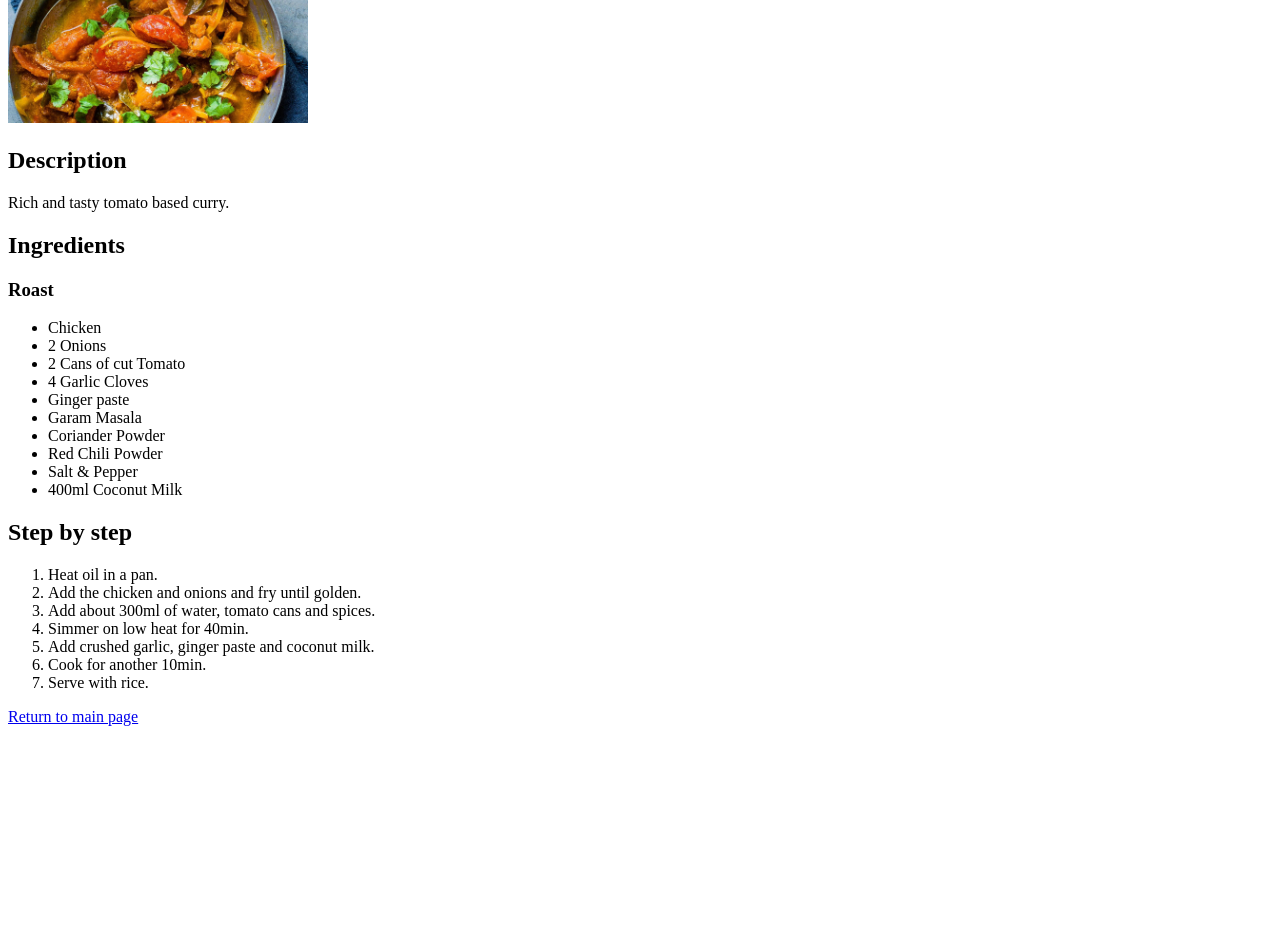
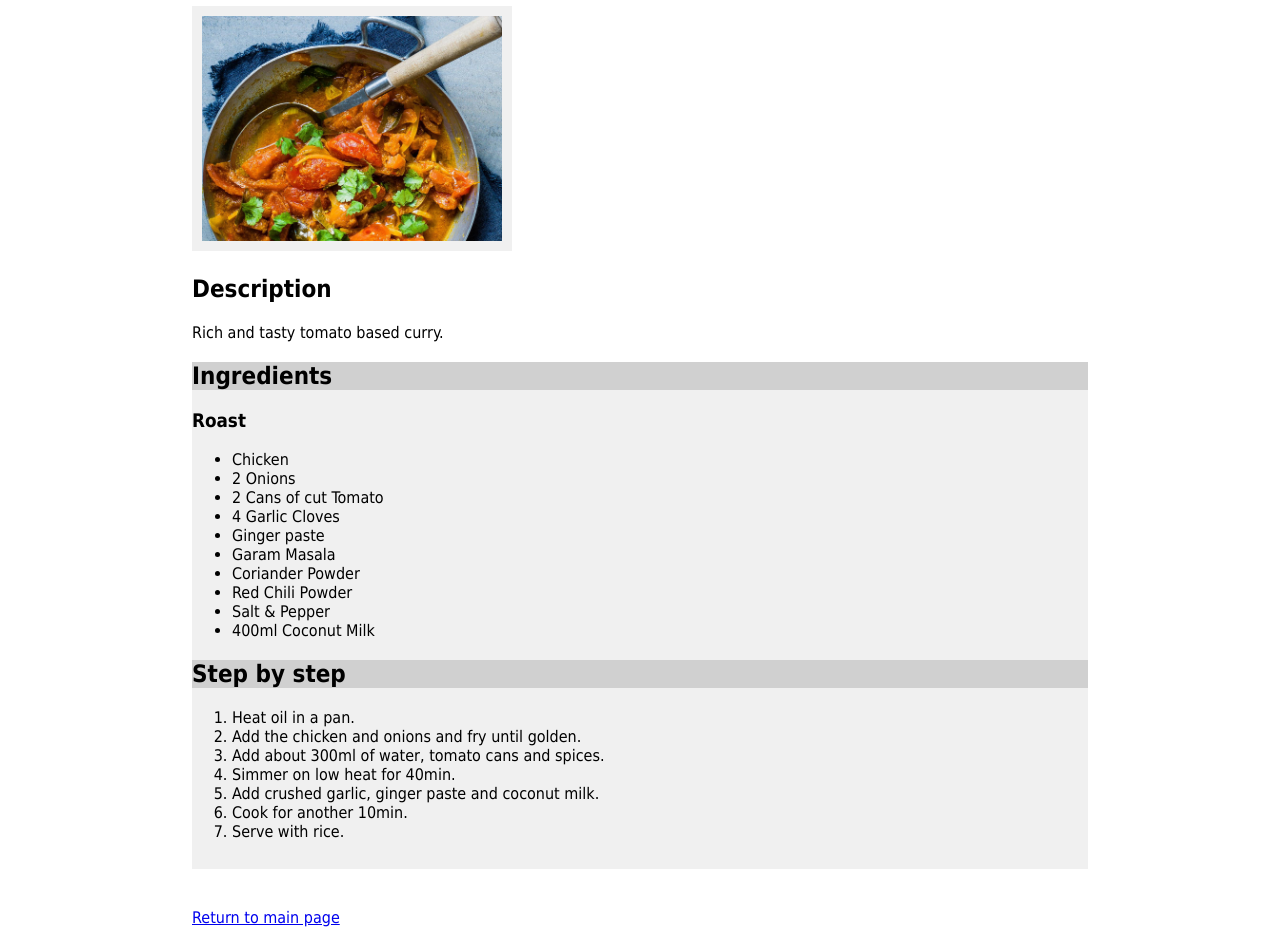
Before and after one commit to amekatze/odin-recipes, a plain HTML site: page tomatocurry.html in a window 1280 px wide. Shown: the part 182-1117 px from the top of the page. Before the commit the page ends 916 px from the top, so only its background shows below. Drawn offline with Linux system fonts and the light colour scheme.

Commit message:
Add stylesheet

```diff
--- /dev/null
+++ b/style.css
@@ -0,0 +1,26 @@
+body {
+    font-family: Tahoma, Verdana, sans-serif;
+    margin-top: 10%;
+    margin-left: 15%;
+    margin-right:15%;
+}
+
+.instructions {
+    background-color: #f0f0f0;
+    margin-bottom: 3vw;
+    padding: 0 0 1vw 0;
+}
+
+img {
+    width: 300px;
+    height: auto;
+    border: 10px solid #f0f0f0;
+}
+
+h1 {
+    border-bottom: 1px solid;
+}
+
+.instructions h2 {
+    background-color: #d0d0d0;
+}
--- a/tomatocurry.html
+++ b/tomatocurry.html
@@ -4,14 +4,16 @@
     <meta charset="UTF-8">
     <meta http-equiv="X-UA-Compatible" content="IE=edge">
     <meta name="viewport" content="width=device-width, initial-scale=1.0">
+    <link rel="stylesheet" href="style.css">
     <title>Document</title>
 </head>
 <body>
     <h1>Tomato Curry</h1>
-    <img style="width:300px" src="images/tomatocurry.jpeg">
+    <img src="images/tomatocurry.jpeg">
     <h2>Description</h2>
     <p>Rich and tasty tomato based curry.</p>
 
+    <div class="instructions">
     <h2>Ingredients</h2>
     <h3>Roast</h3>
     <ul>
@@ -38,6 +40,7 @@
         <li>Cook for another 10min.</li>
         <li>Serve with rice.</li>
     </ol>
+    </div>
 
     <a href="index.html">Return to main page</a>
 </body>
```
Also changed, not shown: index.html (+1 -0 lines), roasted.html (+4 -2 lines), 2 other files.
